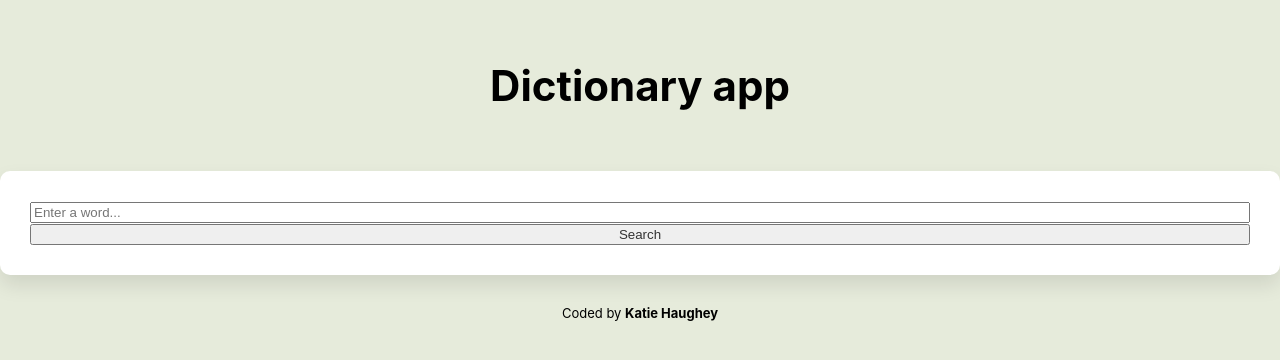
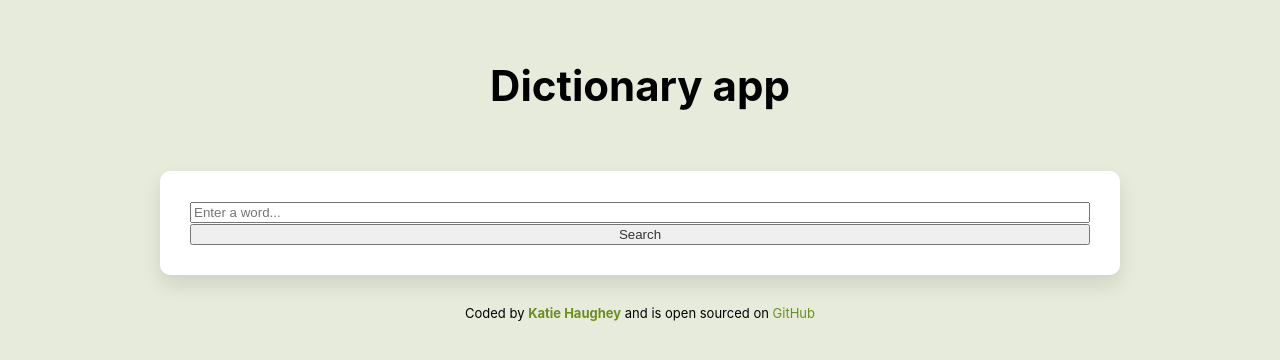
Before and after one commit to KatieHaughey/dictionary, a React (Create React App) app: page / in a window 1280 px wide. Shown: the top 360 px of the page. Built offline with nearby package versions, Linux system fonts and the light colour scheme; no server answers; the HTML template or start-up script is replaced by a standard one.

Commit message:
Photo api added

```diff
--- a/src/App.css
+++ b/src/App.css
@@ -14,8 +14,18 @@ footer {
   font-size: 13px;
 }
 
+.App {
+  max-width: 960px;
+  margin: 0 auto;
+}
+
 a {
   color: olivedrab;
+  text-decoration: none;
+}
+
+a:hover {
+  text-decoration: underline;
 }
 
 body {
--- a/src/App.js
+++ b/src/App.js
@@ -12,7 +12,22 @@ function App() {
           <Dictionary defaultWord="forest" />
         </main>
         <footer>
-          Coded by <strong>Katie Haughey</strong>
+          Coded by{" "}
+          <a
+            href="https://www.katiehaughey.com"
+            target="_blank"
+            rel="norefferer"
+          >
+            <strong>Katie Haughey</strong>
+          </a>{" "}
+          and is open sourced on{" "}
+          <a
+            href="https://github.com/KatieHaughey/dictionary"
+            target="_blank"
+            rel="norefferer"
+          >
+            GitHub
+          </a>
         </footer>
       </div>
     </div>
--- a/src/Dictionary.js
+++ b/src/Dictionary.js
@@ -2,19 +2,30 @@ import React, { useState } from "react";
 import axios from "axios";
 import "./Dictionary.css";
 import Results from "./Results";
+import Photos from "./Photos";
 
 export default function Dictionary(props) {
   let [word, setWord] = useState(props.defaultWord);
   let [results, setResults] = useState(null);
   let [loaded, setLoaded] = useState(false);
+  let [photos, setPhotos] = useState(null);
 
-  function handleResponse(response) {
+  function handleDictionaryResponse(response) {
     setResults(response.data[0]);
+  }
+
+  function handleSheCodesResponse(response) {
+    console.log(response.data.photos);
+    setPhotos(response.data.photos);
   }
 
   function search() {
     let apiURL = `https://api.dictionaryapi.dev/api/v2/entries/en_US/${word}`;
-    axios.get(apiURL).then(handleResponse);
+    axios.get(apiURL).then(handleDictionaryResponse);
+
+    let sheCodesApiKey = "1693401bba301of7bbf9t44f55436a1a";
+    let sheCodesApiUrl = `https://api.shecodes.io/images/v1/search?query=${word}&key=${sheCodesApiKey}`;
+    axios.get(sheCodesApiUrl).then(handleSheCodesResponse);
   }
 
   function handleSubmit(event) {
@@ -22,13 +33,13 @@ export default function Dictionary(props) {
     search();
   }
 
+  function changeWord(event) {
+    setWord(event.target.value);
+  }
+
   function load() {
     setLoaded(true);
     search();
-  }
-
-  function changeWord(event) {
-    setWord(event.target.value);
   }
 
   if (loaded) {
@@ -51,6 +62,7 @@ export default function Dictionary(props) {
           </form>
         </section>
         <Results results={results} />
+        <Photos photos={photos} />
       </div>
     );
   } else {
--- a/src/Phonetics.js
+++ b/src/Phonetics.js
@@ -4,7 +4,7 @@ import "./Phonetics.css";
 export default function Phonetics(props) {
   return (
     <div className="phonetics">
-      <a href="{props.phonetics.audio}" target="_blank">
+      <a href="{props.phonetics.audio}" target="_blank" rel="noreferrer">
         Listen
       </a>
       {props.phonetics.text}
--- /dev/null
+++ b/src/Photos.css
@@ -0,0 +1,4 @@
+.photos img {
+  border-radius: 5px;
+  margin-bottom: 20px;
+}
--- /dev/null
+++ b/src/Photos.js
@@ -0,0 +1,29 @@
+import React from "react";
+import "./Photos.css";
+
+export default function Photos(props) {
+  if (props.photos) {
+    console.log(props.photos);
+    return (
+      <section className="photos">
+        <div className="row">
+          {props.photos.map(function (photo, index) {
+            return (
+              <div className="col-4" key={index}>
+                <a href={photo.url} target="_blank" rel="noreferrer">
+                  <img
+                    src={photo.src.landscape}
+                    alt={photo.alt}
+                    className="img-fluid"
+                  />
+                </a>
+              </div>
+            );
+          })}
+        </div>
+      </section>
+    );
+  } else {
+    return null;
+  }
+}
```
